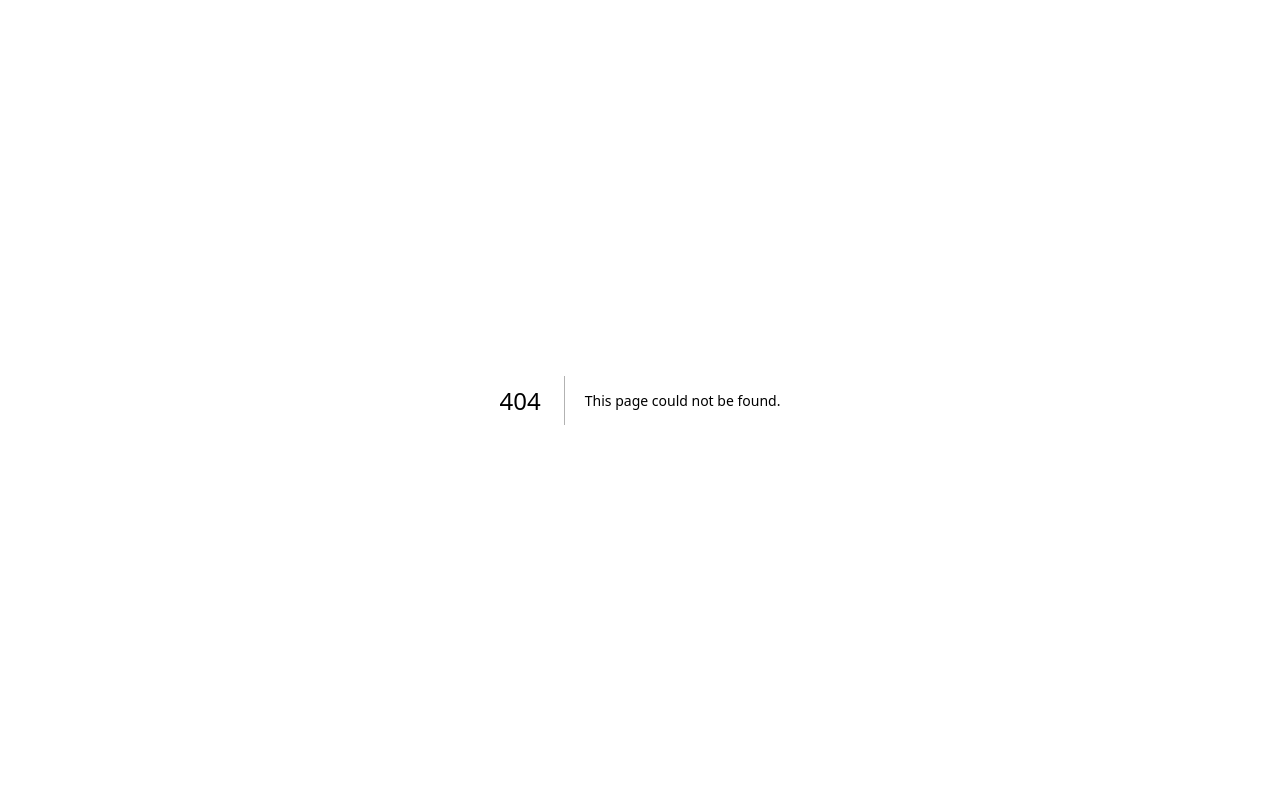
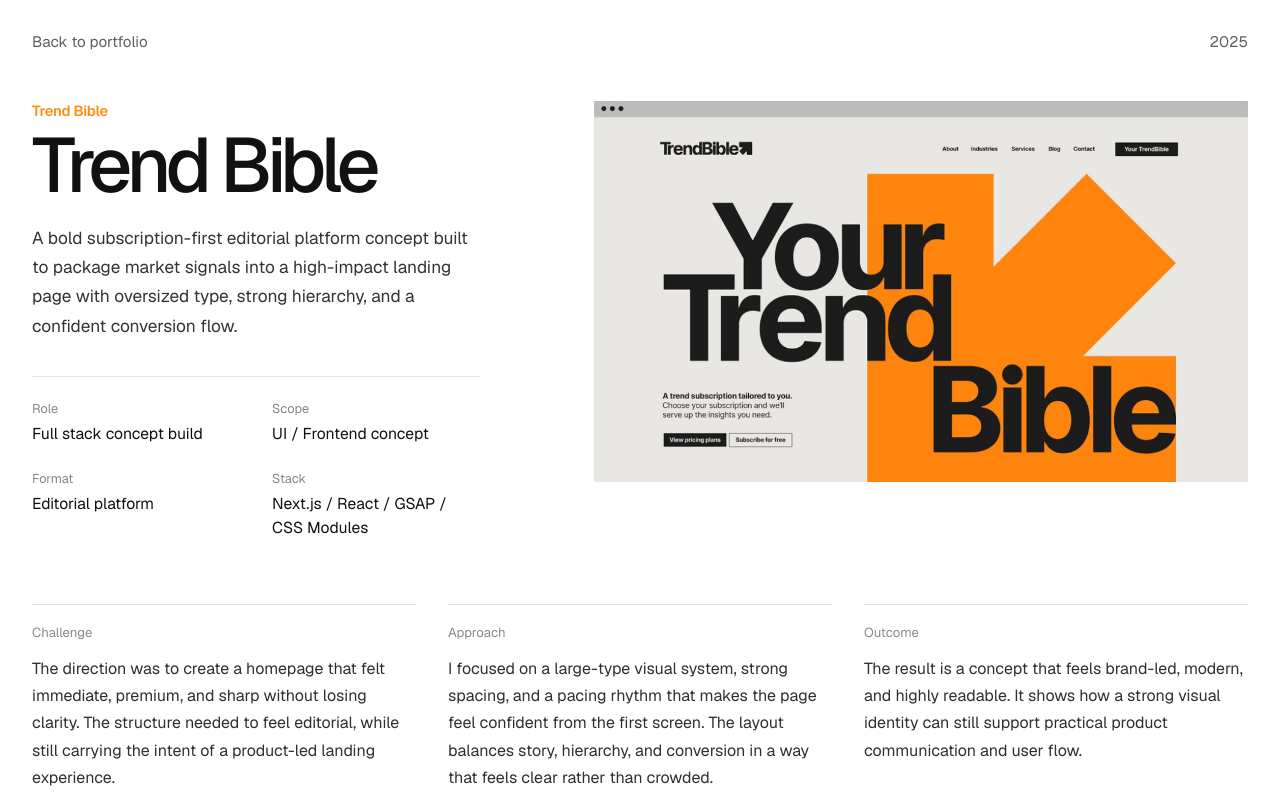
Before and after one commit to szaib-dev/personal-portfolio, a Next.js app: page /projects/trend-bible in a window 1280 px wide. Before the commit this address had no page. Shown: the top 800 px of the page. Built offline with nearby package versions, Linux system fonts and the light colour scheme.

Commit message:
Add page motion and project case studies

```diff
--- a/src/app/globals.css
+++ b/src/app/globals.css
@@ -6,6 +6,8 @@
 html {
   height: 100%;
   scroll-behavior: smooth;
+  scrollbar-width: thin;
+  scrollbar-color: #bbbbbb #ffffff;
 }
 
 html,
@@ -25,6 +27,24 @@ body {
   -moz-osx-font-smoothing: grayscale;
 }
 
+body::-webkit-scrollbar {
+  width: 8px;
+}
+
+body::-webkit-scrollbar-track {
+  background: #ffffff;
+}
+
+body::-webkit-scrollbar-thumb {
+  background: #bdbdbd;
+  border-radius: 999px;
+  border: 2px solid #ffffff;
+}
+
+body::-webkit-scrollbar-thumb:hover {
+  background: #949494;
+}
+
 * {
   box-sizing: border-box;
   padding: 0;
--- /dev/null
+++ b/src/app/projects/[slug]/page.js
@@ -0,0 +1,112 @@
+import Image from "next/image";
+import Link from "next/link";
+import { notFound } from "next/navigation";
+import { getProjectBySlug, projectEntries } from "../projectData";
+import styles from "./project.module.css";
+
+export function generateStaticParams() {
+  return projectEntries.map((project) => ({
+    slug: project.slug,
+  }));
+}
+
+export function generateMetadata({ params }) {
+  const project = getProjectBySlug(params.slug);
+
+  if (!project) {
+    return {};
+  }
+
+  return {
+    title: `${project.title} | Case Study`,
+    description: project.summary,
+  };
+}
+
+export default function ProjectCaseStudy({ params }) {
+  const project = getProjectBySlug(params.slug);
+
+  if (!project) {
+    notFound();
+  }
+
+  return (
+    <main className={styles.page}>
+      <div className={styles.shell}>
+        <div className={styles.topbar}>
+          <Link href="/" className={styles.backLink}>
+            Back to portfolio
+          </Link>
+          <p className={styles.projectYear}>{project.year}</p>
+        </div>
+
+        <section className={styles.hero}>
+          <div className={styles.heroCopy}>
+            <p className={styles.kicker} style={{ color: project.accent }}>
+              {project.kicker}
+            </p>
+            <h1 className={styles.title}>{project.title}</h1>
+            <p className={styles.summary}>{project.summary}</p>
+
+            <div className={styles.metaGrid}>
+              <div>
+                <span className={styles.metaLabel}>Role</span>
+                <p className={styles.metaValue}>{project.role}</p>
+              </div>
+              <div>
+                <span className={styles.metaLabel}>Scope</span>
+                <p className={styles.metaValue}>{project.metaRight}</p>
+              </div>
+              <div>
+                <span className={styles.metaLabel}>Format</span>
+                <p className={styles.metaValue}>{project.metaLeft}</p>
+              </div>
+              <div>
+                <span className={styles.metaLabel}>Stack</span>
+                <p className={styles.metaValue}>{project.stack.join(" / ")}</p>
+              </div>
+            </div>
+          </div>
+
+          <div className={styles.heroVisual}>
+            <Image
+              src={project.image}
+              alt={`${project.title} case study visual`}
+              width={project.width}
+              height={project.height}
+              className={styles.image}
+              priority
+            />
+          </div>
+        </section>
+
+        <section className={styles.detailsGrid}>
+          <article className={styles.detailBlock}>
+            <span className={styles.blockLabel}>Challenge</span>
+            <p className={styles.blockText}>{project.challenge}</p>
+          </article>
+          <article className={styles.detailBlock}>
+            <span className={styles.blockLabel}>Approach</span>
+            <p className={styles.blockText}>{project.approach}</p>
+          </article>
+          <article className={styles.detailBlock}>
+            <span className={styles.blockLabel}>Outcome</span>
+            <p className={styles.blockText}>{project.outcome}</p>
+          </article>
+        </section>
+
+        <section className={styles.gallerySection}>
+          <div className={styles.galleryFrame}>
+            <Image
+              src={project.image}
+              alt={`${project.title} full project preview`}
+              width={project.width}
+              height={project.height}
+              className={styles.galleryImage}
+            />
+          </div>
+        </section>
+      </div>
+    </main>
+  );
+}
--- /dev/null
+++ b/src/app/projects/[slug]/project.module.css
@@ -0,0 +1,146 @@
+.page {
+  min-height: 100vh;
+  background: #ffffff;
+  color: #111111;
+}
+
+.shell {
+  width: min(100% - 4rem, 84rem);
+  margin: 0 auto;
+  padding: 2rem 0 5rem;
+}
+
+.topbar {
+  display: flex;
+  align-items: center;
+  justify-content: space-between;
+  gap: 1rem;
+}
+
+.backLink,
+.projectYear {
+  font-size: 0.95rem;
+  line-height: 1.35;
+  color: #5f5f5f;
+}
+
+.hero {
+  display: grid;
+  grid-template-columns: minmax(0, 0.88fr) minmax(0, 1.12fr);
+  gap: 3rem;
+  align-items: start;
+  padding-top: 3rem;
+}
+
+.heroCopy {
+  max-width: 28rem;
+}
+
+.kicker {
+  font-size: 0.92rem;
+  font-weight: 600;
+  letter-spacing: -0.02em;
+}
+
+.title {
+  margin-top: 0.6rem;
+  font-size: clamp(3rem, 6vw, 5rem);
+  font-weight: 500;
+  line-height: 0.94;
+  letter-spacing: -0.07em;
+}
+
+.summary {
+  margin-top: 1.4rem;
+  font-size: 1.08rem;
+  line-height: 1.7;
+  color: #333333;
+}
+
+.metaGrid {
+  display: grid;
+  grid-template-columns: repeat(2, minmax(0, 1fr));
+  gap: 1.5rem 2rem;
+  margin-top: 2.2rem;
+  padding-top: 1.4rem;
+  border-top: 1px solid rgba(17, 17, 17, 0.1);
+}
+
+.metaLabel {
+  display: block;
+  font-size: 0.8rem;
+  color: #868686;
+}
+
+.metaValue {
+  margin-top: 0.3rem;
+  font-size: 0.98rem;
+  line-height: 1.55;
+}
+
+.heroVisual {
+  border-radius: 0;
+  overflow: hidden;
+}
+
+.image,
+.galleryImage {
+  display: block;
+  width: 100%;
+  height: auto;
+}
+
+.detailsGrid {
+  display: grid;
+  grid-template-columns: repeat(3, minmax(0, 1fr));
+  gap: 2rem;
+  padding-top: 4rem;
+}
+
+.detailBlock {
+  padding-top: 1.2rem;
+  border-top: 1px solid rgba(17, 17, 17, 0.1);
+}
+
+.blockLabel {
+  display: block;
+  font-size: 0.82rem;
+  color: #8a8a8a;
+}
+
+.blockText {
+  margin-top: 0.85rem;
+  font-size: 1rem;
+  line-height: 1.7;
+  color: #2f2f2f;
+}
+
+.gallerySection {
+  padding-top: 4rem;
+}
+
+.galleryFrame {
+  overflow: hidden;
+}
+
+@media (max-width: 1024px) {
+  .hero,
+  .detailsGrid {
+    grid-template-columns: 1fr;
+  }
+}
+
+@media (max-width: 700px) {
+  .shell {
+    width: min(100% - 2rem, 84rem);
+    padding: 1.25rem 0 4rem;
+  }
+
+  .title {
+    font-size: clamp(2.6rem, 14vw, 4rem);
+  }
+
+  .metaGrid {
+    grid-template-columns: 1fr;
+  }
+}
--- /dev/null
+++ b/src/app/projects/projectData.js
@@ -0,0 +1,52 @@
+export const projectEntries = [
+  {
+    slug: "trend-bible",
+    kicker: "Trend Bible",
+    title: "Trend Bible",
+    summary:
+      "A bold subscription-first editorial platform concept built to package market signals into a high-impact landing page with oversized type, strong hierarchy, and a confident conversion flow.",
+    metaLeft: "Editorial platform",
+    metaRight: "UI / Frontend concept",
+    image: "/trend-bible.png",
+    width: 1086,
+    height: 633,
+    reverse: false,
+    accent: "#ff8f12",
+    year: "2025",
+    role: "Full stack concept build",
+    challenge:
+      "The direction was to create a homepage that felt immediate, premium, and sharp without losing clarity. The structure needed to feel editorial, while still carrying the intent of a product-led landing experience.",
+    approach:
+      "I focused on a large-type visual system, strong spacing, and a pacing rhythm that makes the page feel confident from the first screen. The layout balances story, hierarchy, and conversion in a way that feels clear rather than crowded.",
+    outcome:
+      "The result is a concept that feels brand-led, modern, and highly readable. It shows how a strong visual identity can still support practical product communication and user flow.",
+    stack: ["Next.js", "React", "GSAP", "CSS Modules"],
+  },
+  {
+    slug: "visual-poetry",
+    kicker: "Visual Poetry",
+    title: "Visual Poetry",
+    summary:
+      "A cinematic portfolio concept for a visual storyteller, designed to balance gallery energy, warm contrast, and a brand-led first impression that feels immersive from the opening screen.",
+    metaLeft: "Creative portfolio",
+    metaRight: "Brand-led web concept",
+    image: "/visual-poetry.png",
+    width: 631,
+    height: 423,
+    reverse: true,
+    accent: "#f2aa38",
+    year: "2025",
+    role: "Design system and front-end direction",
+    challenge:
+      "The goal was to build a portfolio experience that felt expressive and cinematic without becoming visually noisy. The work needed room to breathe while still creating a strong first impression.",
+    approach:
+      "I used warmer tones, tighter composition, and a slower reading rhythm so the page feels immersive. Instead of relying on heavy decoration, the concept lets spacing, typography, and imagery carry the mood.",
+    outcome:
+      "The final direction feels premium and intentional, with a stronger emotional tone than a standard portfolio layout while staying clean enough to support real client work.",
+    stack: ["Next.js", "React", "Responsive Layout", "Motion Design"],
+  },
+];
+
+export function getProjectBySlug(slug) {
+  return projectEntries.find((project) => project.slug === slug);
+}
```
Also changed, not shown: src/app/page.js (+75 -59 lines), src/app/page.module.css (+14 -4 lines).
